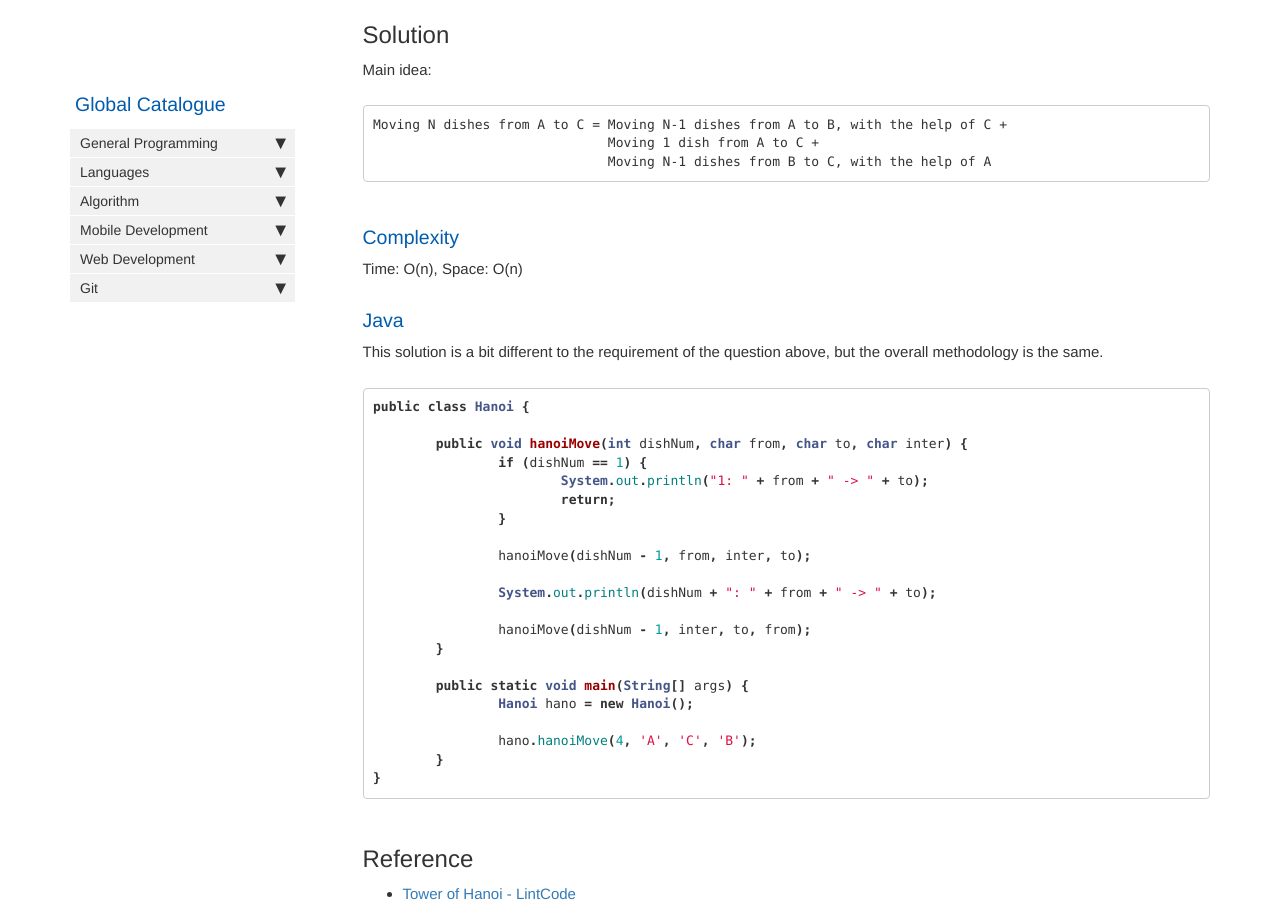
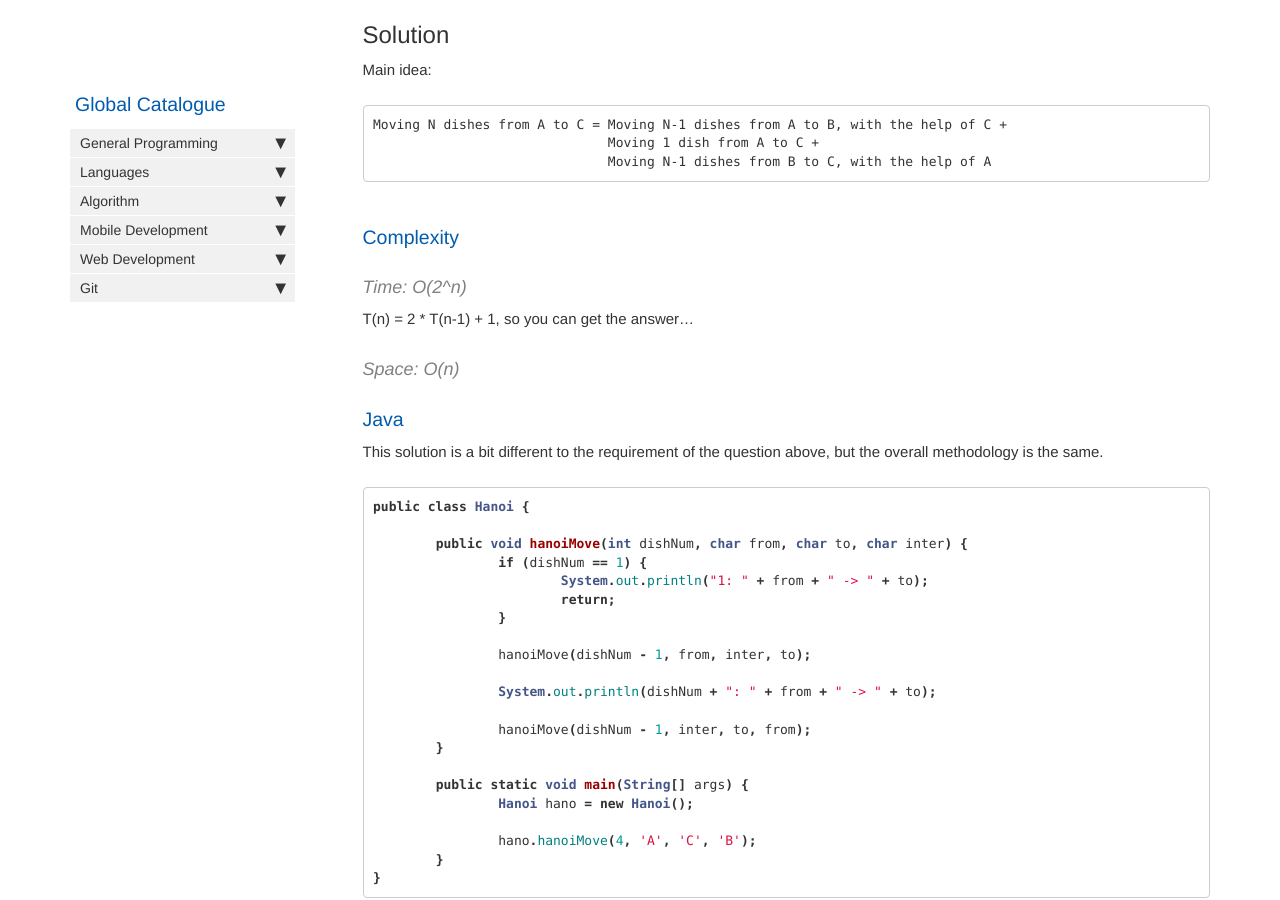
Before and after one commit to HungryOrc/hungryorc.github.io, a Jekyll site: the page built from pages/algorithm/algorithm_tower_of_hanoi.md, in a window 1280 px wide and 900 px high, scrolled down 705 px. Built offline with Jekyll 4.4.1, drawn with Linux system fonts in a browser that asks for light colours; nearby versions of some CDN libraries; comment, search, counter and statistics services are not loaded.

Commit message:
Update algorithm_tower_of_hanoi.md

```diff
--- a/pages/algorithm/algorithm_tower_of_hanoi.md
+++ b/pages/algorithm/algorithm_tower_of_hanoi.md
@@ -41,7 +41,10 @@ Moving N dishes from A to C = Moving N-1 dishes from A to B, with the help of C
 
 ### Complexity
 
-Time: O(n), Space: O(n)
+#### Time: O(2^n)
+T(n) = 2 * T(n-1) + 1, so you can get the answer...
+
+#### Space: O(n)
 
 ### Java
 This solution is a bit different to the requirement of the question above, but the overall methodology is the same.
```
